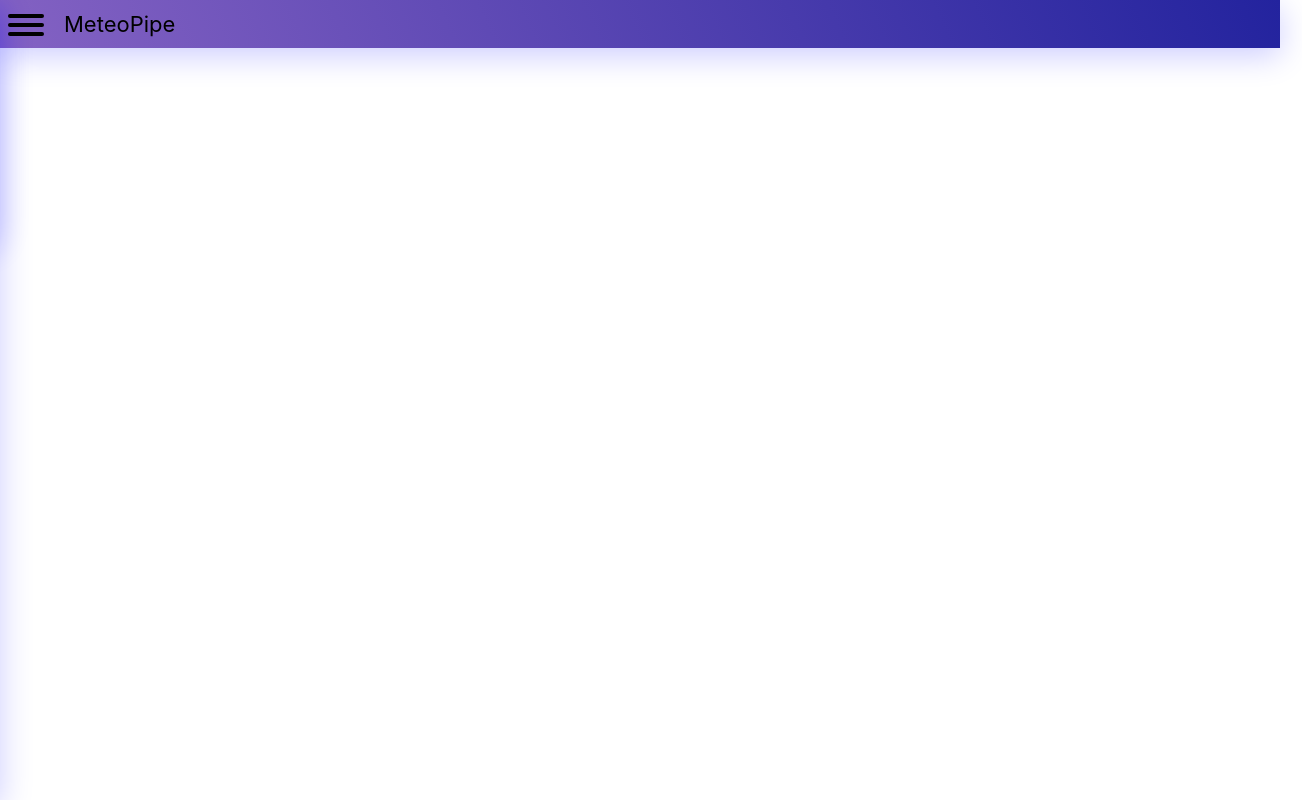
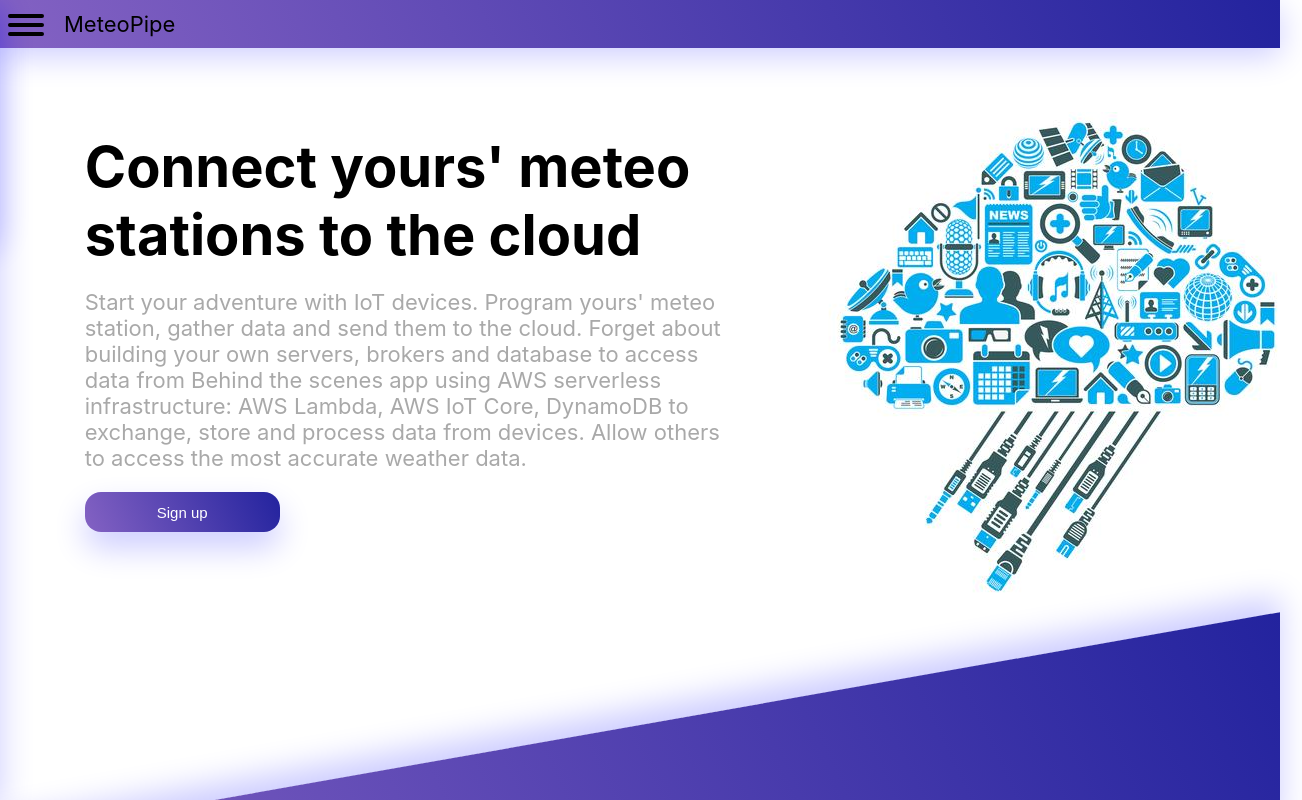
Before and after one commit to rozek1997/meteopipe, a React (Create React App) app: page / in a window 1280 px wide. Shown: the top 800 px of the page, 1302 px wide, since content can reach past the window. Built offline with nearby package versions, Linux system fonts and the light colour scheme; what google-maps-react would draw is missing.

Commit message:
rebuild main webpage - App.js

```diff
--- a/src/Routing.js
+++ b/src/Routing.js
@@ -1,8 +1,9 @@
 import React from "react";
 import {BrowserRouter as Router, Route, Switch} from "react-router-dom";
 import TopNav from "./components/menu/TopNav";
-import App from "./pages/App";
-import MapContainer from "./pages/MapContainer";
+import App from "./pages/main/App";
+import MapContainer from "./pages/map/MapContainer";
+import SignUp from "./pages/signup/SignUp";
 
 class Routing extends React.Component {
 
@@ -14,6 +15,9 @@
                     <Route exact path="/" component={App}/>
                     <Route path="/home" component={App}/>
                     <Route path="/map" component={MapContainer}/>
+                    <Route path="/sign-in" component={SignUp}/>
+                    <Route path="/sign-up" component={MapContainer}/>
+
                 </Switch>
             </Router>
         );
--- a/src/components/menu/TopNav.js
+++ b/src/components/menu/TopNav.js
@@ -61,7 +61,7 @@
                     <li><Link onClick={this.closeMenu} to="/home">Home</Link></li>
                     <li><Link onClick={this.closeMenu} to="#">My devices</Link></li>
                     <li><Link onClick={this.closeMenu} to="/map">Map</Link></li>
-                    <li><Link onClick={this.closeMenu} to="#">Sign in</Link></li>
+                    <li><Link onClick={this.closeMenu} to="/sign-in">Sign in</Link></li>
                 </ul>
 
             </header>
--- a/src/index.css
+++ b/src/index.css
@@ -1,5 +1,9 @@
 * {
   box-sizing: border-box;
+}
+
+:root {
+  --main-theme: linear-gradient(66deg, rgba(132, 98, 195, 1) 0%, rgba(35, 35, 158, 1) 100%);
 }
 
 body {
@@ -11,6 +15,8 @@
   -webkit-font-smoothing: antialiased;
   -moz-osx-font-smoothing: grayscale;
   height: 100vh;
+  overflow-y: hidden;
+  overflow-x: hidden;
 }
 
 #root {
--- a/src/pages/App.css
+++ /dev/null
@@ -1,3 +0,0 @@
-.App {
-  text-align: center;
-}
--- a/src/pages/App.js
+++ /dev/null
@@ -1,10 +0,0 @@
-import './App.css';
-
-function App() {
-  return (
-      <div className="App">
-      </div>
-  );
-}
-
-export default App;
--- /dev/null
+++ b/src/pages/main/App.css
@@ -0,0 +1,78 @@
+.app {
+    grid-area: main;
+    text-align: center;
+    padding: 5%;
+    position: relative;
+}
+
+.app__gradient {
+    overflow: hidden;
+    width: 100%;
+    height: 30%;
+    position: absolute;
+    bottom: -20%;
+    left: 0;
+    transform: skewY(-10deg);
+    background: var(--main-theme);
+    box-shadow: 0 -1rem 2rem rgba(0, 0, 255, 0.2);
+
+}
+
+.app__container {
+    display: grid;
+    width: 100%;
+    height: 90%;
+    margin-bottom: 10%;
+    grid-template-areas: "description image";
+    grid-column-gap: 5%;
+    grid-template-columns: 60% 20%;
+}
+
+.app__description__container {
+    grid-area: description;
+    text-align: left;
+}
+
+p {
+    margin: 3%;
+}
+
+.app__image {
+    grid-area: image;
+}
+
+.description__header {
+    font-size: 56px;
+    font-weight: bold;
+}
+
+.description__details {
+    font-size: 22px;
+    color: darkgray;
+}
+
+.btn__signup {
+    width: 30%;
+    height: 40px;
+    background: var(--main-theme);;
+    border: none;
+    border-radius: 16px;
+    box-shadow: 0 1rem 2rem rgba(0, 0, 255, 0.2);
+    text-align: center;
+    vertical-align: middle;
+    display: flex;
+    flex-direction: column;
+    justify-content: center;
+}
+
+.btn__signup:hover, btn__signup:focus {
+    background: #515ada;
+}
+
+.btn__signup a {
+    font-size: 15px;
+    color: white;
+    text-decoration: none;
+    display: inline-block;
+    width: 100%;
+}
--- /dev/null
+++ b/src/pages/main/App.js
@@ -0,0 +1,40 @@
+import React from "react"
+import './App.css';
+import {Link} from "react-router-dom";
+import weatherImage from "./weather-iot.jpg"
+
+class App extends React.Component {
+    render() {
+        return (
+            <div className="app">
+                <section className="app__container">
+                    <div className="app__description__container">
+                        <p className="description__header">
+                            Connect yours' meteo stations to the cloud
+                        </p>
+                        <p className="description__details">
+                            Start your adventure with IoT devices. Program yours' meteo station, gather data and send
+                            them to the cloud.
+                            Forget about building your own servers, brokers and database to access data from
+                            Behind the scenes app using AWS serverless infrastructure: AWS Lambda, AWS IoT Core,
+                            DynamoDB to exchange, store and process data from devices.
+                            Allow others to access the most accurate weather data.
+                        </p>
+                        <p className="description__footer">
+                            <button className="btn__signup"><Link to="/sign-up">Sign up</Link></button>
+                        </p>
+                    </div>
+                    <div className="app__image">
+                        <img src={weatherImage}/>
+                    </div>
+                </section>
+                <div className="app__gradient">
+
+                </div>
+            </div>
+
+        );
+    }
+}
+
+export default App;
--- a/src/pages/MapContainer.js
+++ b/src/pages/map/MapContainer.js
@@ -3,10 +3,6 @@
 import "./MapContainer.css";
 
 export class MapContainer extends React.Component {
-
-    com
-    //Map itse
-    changeParentNodeStyle
 
     constructor(props) {
         super(props);
```
Also changed, not shown: src/api/amplify/index.js (added, +11 -0 lines), src/pages/main/weather-iot.jpg (added), src/pages/map/MapContainer.css (renamed from src/pages/MapContainer.css), 1 other file (tests, documents, lock files or other folders).
